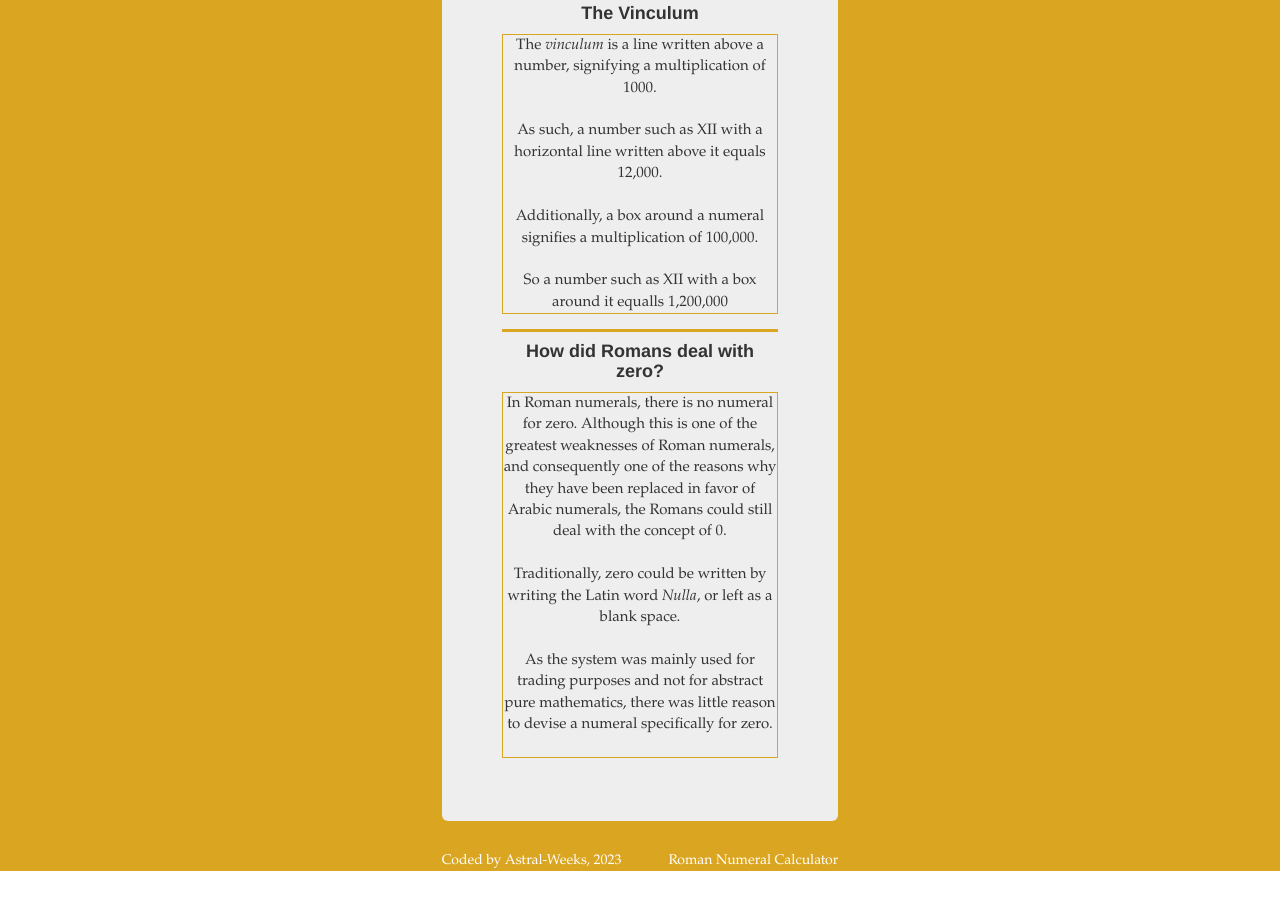
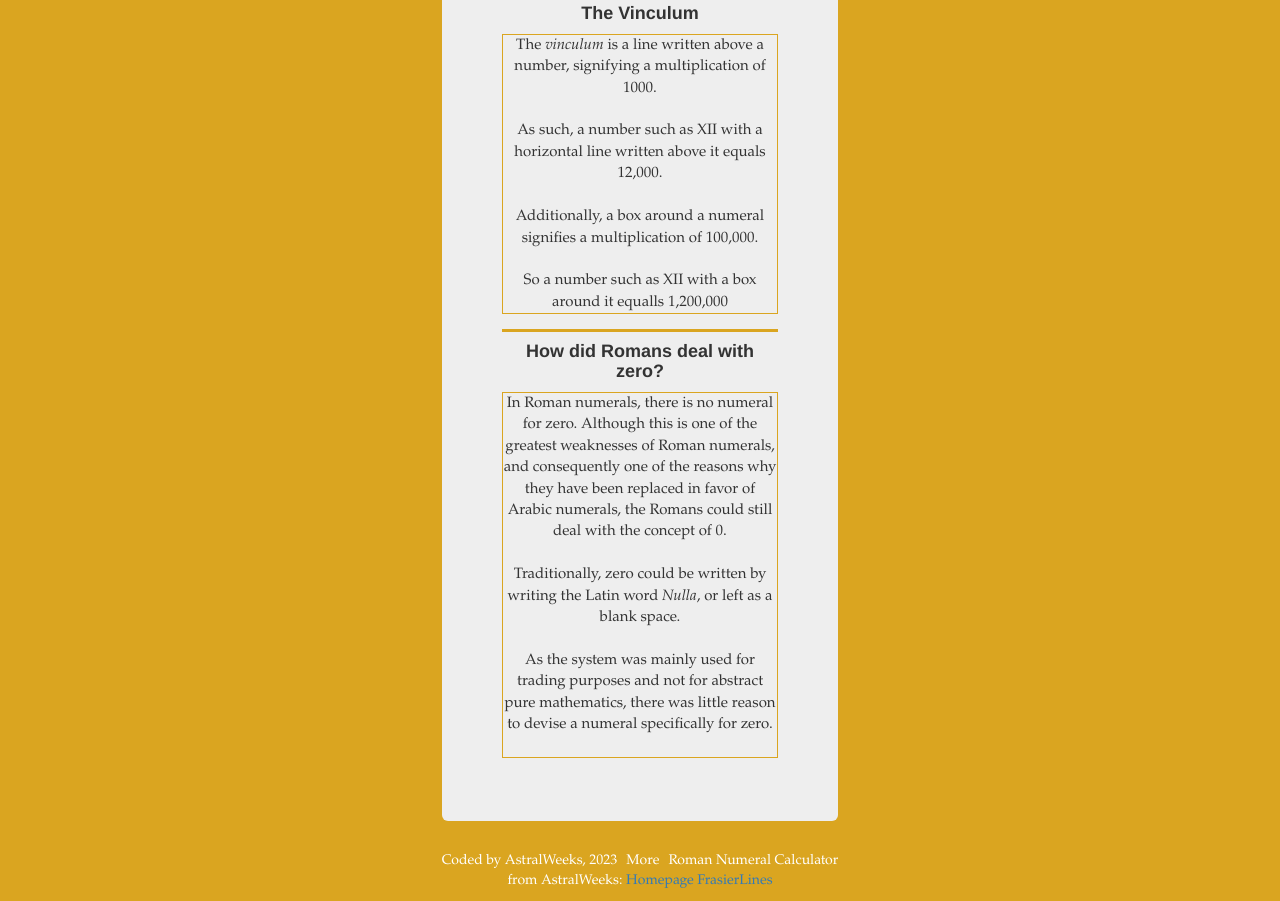
Before and after one commit to Astral-Weeks/roman_numeral_calculator, a plain HTML site: page index.html in a window 1280 px wide. Shown: the part 1229-2130 px from the top of the page. Before the commit the page ends 2100 px from the top, so only its background shows below. Drawn offline with nearby package versions, Linux system fonts and the light colour scheme.

Commit message:
Update index.html

```diff
--- a/index.html
+++ b/index.html
@@ -130,8 +130,13 @@
 
         </div>
         <footer>
-          <p><span id="footerleft">Coded by Astral-Weeks, 2023</span><span id="footerright"><a id="selfreflink"
-                href="https://github.com/Astral-Weeks/roman_numeral_calculator">Roman Numeral Calculator</a></span></p>
+          <p><span id="footerleft">Coded by AstralWeeks, 2023</span><span id="footerright"><a id="selfreflink"
+                href="https://github.com/Astral-Weeks/roman_numeral_calculator">Roman Numeral Calculator</a></span>
+          </p>
+          <p>
+            <span>More from AstralWeeks:  </span><span><a href="https://astral-weeks.github.io/" target="_blank">Homepage</a>  </span>
+            <span><a href="https://frasierlines.onrender.com/" target="_blank">FrasierLines</a></span>
+          </p>
         </footer>
 </body>
 
```
